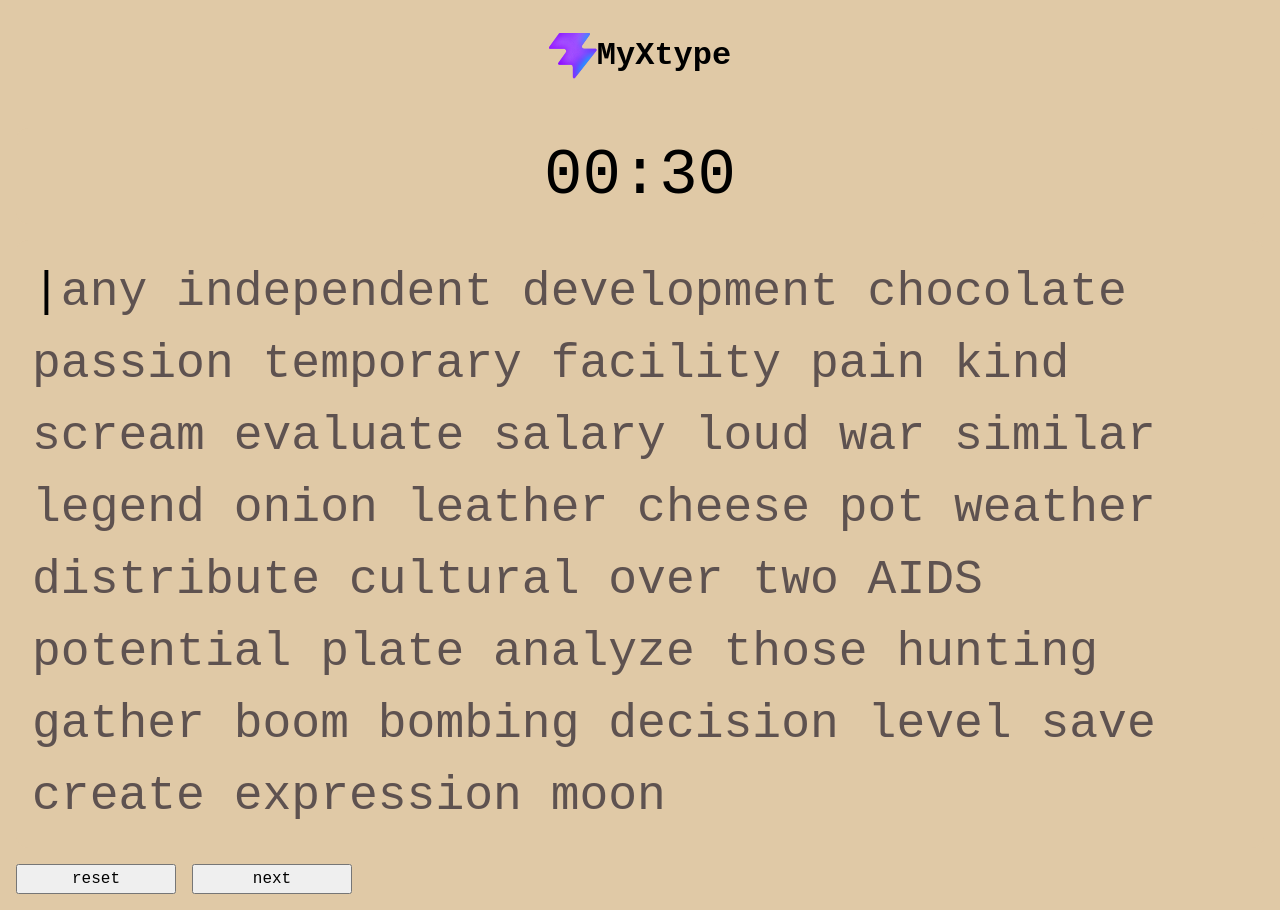
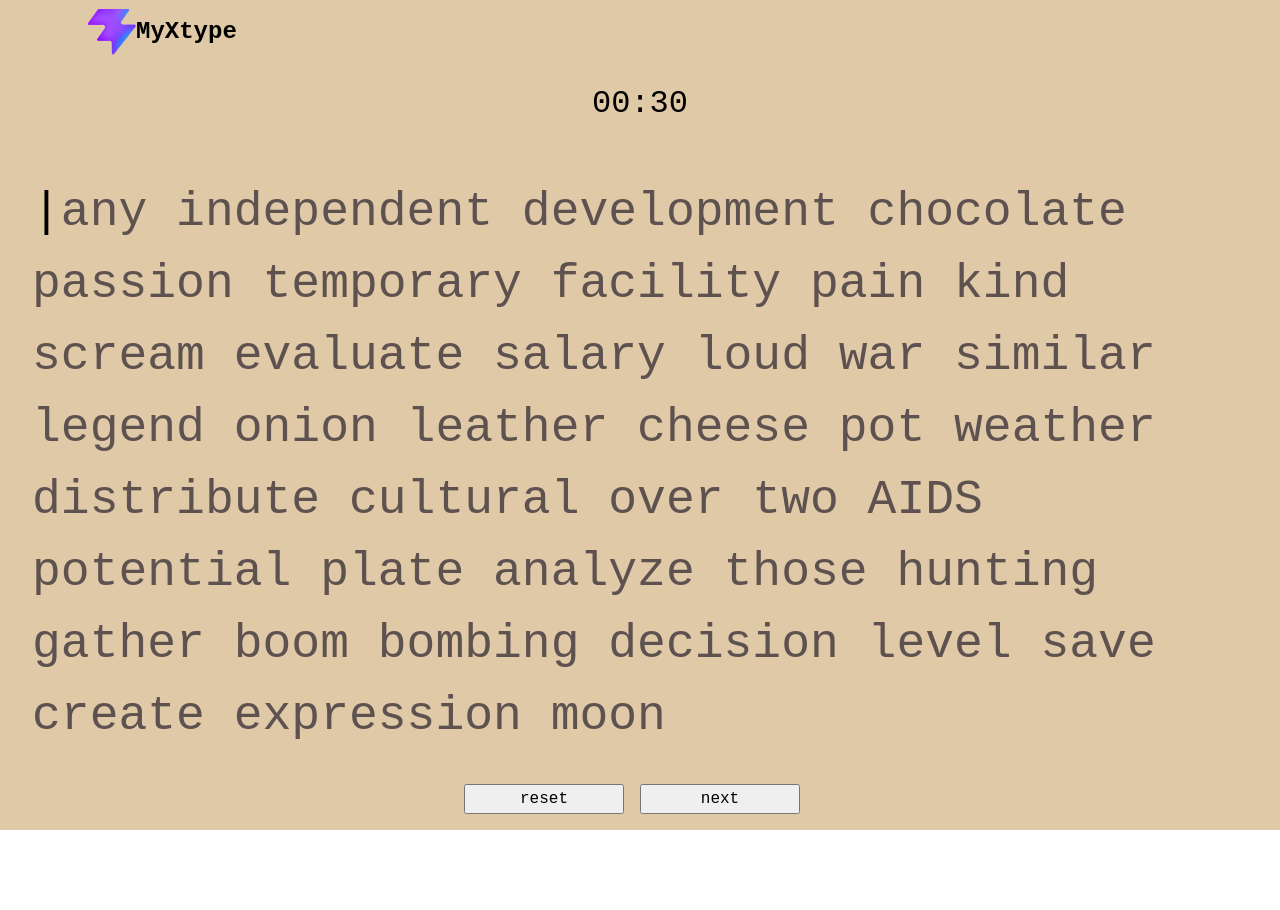
Before and after one commit to MyXtreme/SkillDevelopment, a React (Vite) app: page / in a window 1280 px wide. After the commit the page ends 830 px from the top, so only its background shows below. Built offline with nearby package versions, Linux system fonts and the light colour scheme.

Commit message:
some proper spacing for navigation and controls, to get free space for main area

```diff
--- a/src/App.tsx
+++ b/src/App.tsx
@@ -179,11 +179,11 @@ function App() {
 
   return (
     <div id="app">
-      <header>
+      <nav>
         <img src={logo} alt="logo" />
         <h1>MyXtype</h1>
-      </header>
-      <main>
+      </nav>
+      <header>
         {isEditing && testStatus !== "running" ? (
           <div className="timer-menu">
             <div
@@ -245,7 +245,8 @@ function App() {
             {calculatetimeTick(time)}
           </div>
         )}
-
+      </header>
+      <main>
         <div className="typing-area">
           {spanSplittedCurrentText(currentText, typedText)}
         </div>
--- a/src/styles/App.css
+++ b/src/styles/App.css
@@ -5,11 +5,20 @@
   background-color: var(--color-bg);
 }
 
+nav {
+  display: flex;
+  flex-direction: row;
+  padding: 2rem 0.5rem;
+  margin: 0 5rem;
+  align-items: center;
+  height: 60px;
+}
+
 header {
   display: flex;
   justify-content: center;
   align-items: center;
-  padding: 2rem;
+  padding: 1rem;
 }
 
 main {
@@ -18,7 +27,8 @@ main {
   flex: 1;
   padding: 1rem;
   gap: 1rem;
-  min-height: 100%;
+
+  align-items: center;
 }
 
 .info-area {
@@ -26,8 +36,8 @@ main {
   flex: 1;
   justify-content: center;
   align-items: center;
-  font-size: 4rem;
-  min-height: 5rem;
+  font-size: 2rem;
+  min-height: 3rem;
   cursor: pointer;
 
   border-radius: 12px;
@@ -42,7 +52,7 @@ main {
   align-items: center;
   font-size: 2rem;
   gap: 2rem;
-  min-height: 5rem;
+  min-height: 3rem;
 
   border-radius: 12px;
   background-color: var(--color-bg);
@@ -77,6 +87,12 @@ main {
   width: 100%;
   height: 70%;
   font-size: 3rem;
+
+  /*border: #000 solid 2px;*/
+  min-height: 50vh;
+  max-width: 1300px;
+
+  margin: 0 auto;
 
   border-radius: 12px;
   background-color: var(--color-bg);
```
